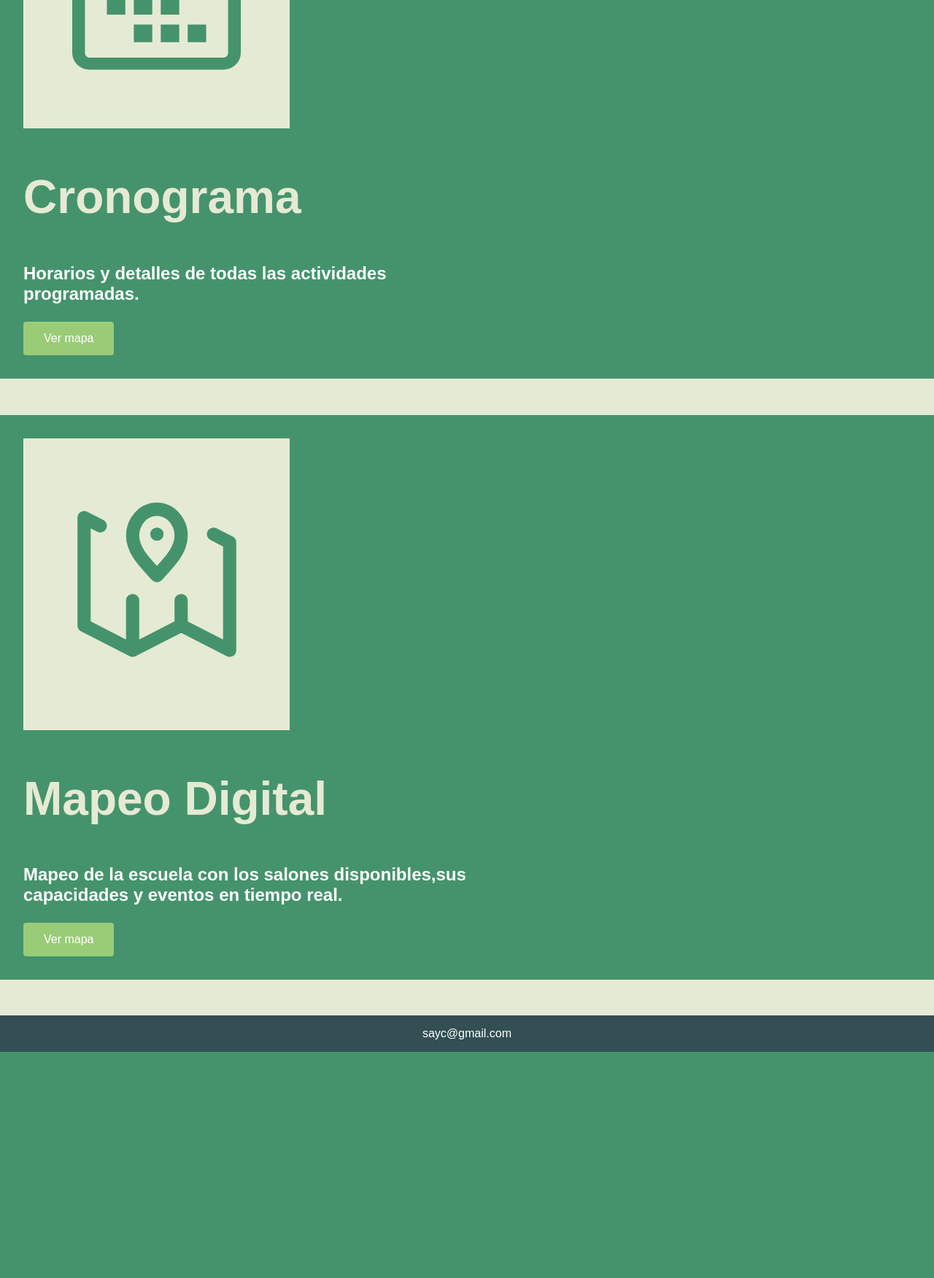
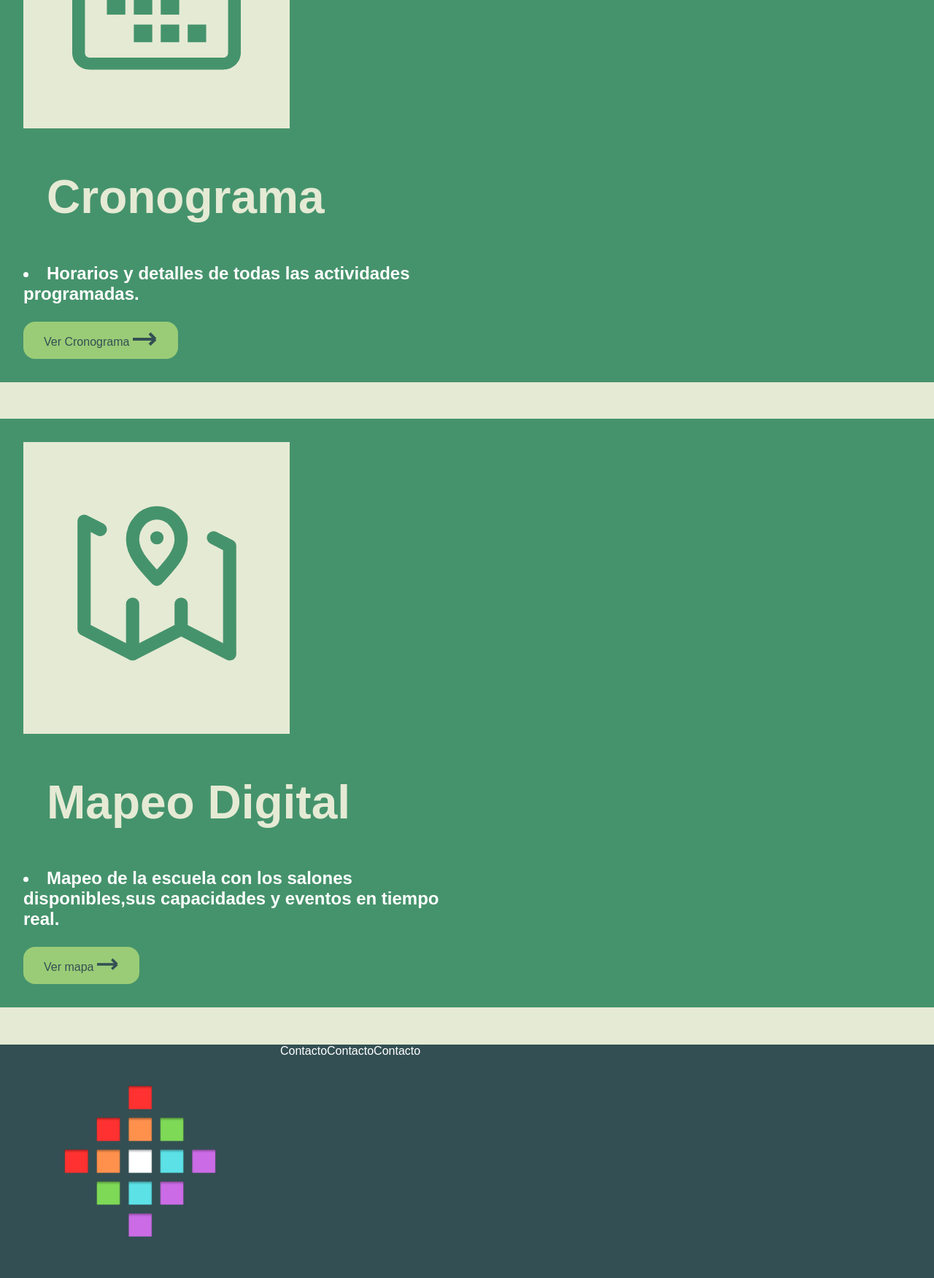
Before and after one commit to 7mo-3ra-G2-SAyC/Landing-Page, a PHP site: page /landingView.html in a window 1280 px wide. Shown: the part 1960-3712 px from the top of the page at 73% size. Before the commit the page ends 3402 px from the top, so only its background shows below. Run offline with PHP 8.4, Linux system fonts and the light colour scheme.

Commit message:
cambios landing

```diff
--- a/landingView.html
+++ b/landingView.html
@@ -74,9 +74,13 @@
 
 			<h2 class="title">Cronograma</h2>
 			<div id="container__description">
-				<h3 class="description">Horarios y detalles de todas las actividades programadas.</h3>
+				<h3 class="description"><li>Horarios y detalles de todas las actividades programadas.</li></h3>
 			</div>
-			<button class="btn mapa">Ver mapa</button>
+			<button class="btn mapa">Ver Cronograma
+				<svg width="34" height="19" viewBox="0 0 34 19" fill="none" xmlns="http://www.w3.org/2000/svg">
+				<path d="M0 10H31M31 10L23 2M31 10L23 17.5" stroke="#334F53" stroke-width="4"/>
+				</svg>
+			</button>
 		</div>
 
 		<div id="window__mapeo">
@@ -85,18 +89,27 @@
 					<rect width="365" height="400" fill="#E5EAD4"/>
 					<path d="M183 131.25H183.111M149.75 290.5L83.25 256.375V108.5L105.417 119.875M149.75 290.5L216.25 256.375M149.75 290.5V222.25M216.25 256.375L282.75 290.5V142.625L260.583 131.25M216.25 256.375V222.25M216.25 133.525C216.25 153.628 199.625 169.925 183 188.125C166.375 169.925 149.75 153.628 149.75 133.525C149.75 113.422 164.636 97.125 183 97.125C201.364 97.125 216.25 113.422 216.25 133.525Z" stroke="#45936C" stroke-width="18.0833" stroke-linecap="round" stroke-linejoin="round"/>
 				</svg>
+				<h2 class="title">Mapeo Digital</h2>
+				<div id="container__description">
+					<h3 class="description"><li>Mapeo de la escuela con los salones disponibles,sus capacidades y eventos en tiempo real.</li></h3>
+				</div>
+				<button class="btn mapa">Ver mapa
+					<svg width="30" height="19" viewBox="0 0 34 19" fill="none" xmlns="http://www.w3.org/2000/svg">
+					<path d="M0 10H31M31 10L23 2M31 10L23 17.5" stroke="#334F53" stroke-width="4"/>
+					</svg>
+				</button>
 			</div>
-			<h2 class="title">Mapeo Digital</h2>
-			<div id="container__description">
-				<h3 class="description">Mapeo de la escuela con los salones disponibles,sus capacidades y eventos en tiempo real.</h3>
-			</div>
-			<button class="btn mapa">Ver mapa</button>
+
 		</div>
 
 		<footer>
 
 			<div id="footer">
-				<p>sayc@gmail.com</p>
+				<img src="static/img/logo_sayc.png" class="landing_logo" alt="logo_sayc">
+
+				<div>Contacto</div>
+				<div>Contacto</div>
+				<div>Contacto</div>
 			</div>
 
 		</footer>
--- a/static/css/styles.css
+++ b/static/css/styles.css
@@ -3,7 +3,6 @@ body {
     font-family: Arial, sans-serif;
     position: relative;
     background-color: #E5EAD4;
-    padding-bottom: 3em;
     min-height: 100vh;
 }
 .navbar {
@@ -104,9 +103,9 @@ body {
 
 .btn{
     border: none;
-    border-radius: 4px;
+    border-radius: 1rem;
     background-color: #9ACC77;
-    color: #FFFFFF;
+    color: #334F53;
     padding: 14px 28px;
     font-size: 16px;
     cursor: pointer;
@@ -114,10 +113,19 @@ body {
 
 #footer {
     background-color: #334F53;
-    position: absolute;
+    position: sticky;
     left: 0;
     bottom: 0;
     width: 100%;
     color: white;
     text-align: center;
+    display: flex;
 }
+
+.title {
+margin-left: 2rem;
+}
+
+#window__organizacion > h2:nth-child(1) {
+text-align: end;
+}
```
Also changed, not shown: static/img/Vector 4(2).png (added), static/img/flecha_derecha.svg (added), static/img/logo_sayc_2.svg (added), static/img/right-arrow-svgrepo-com.svg (added).
